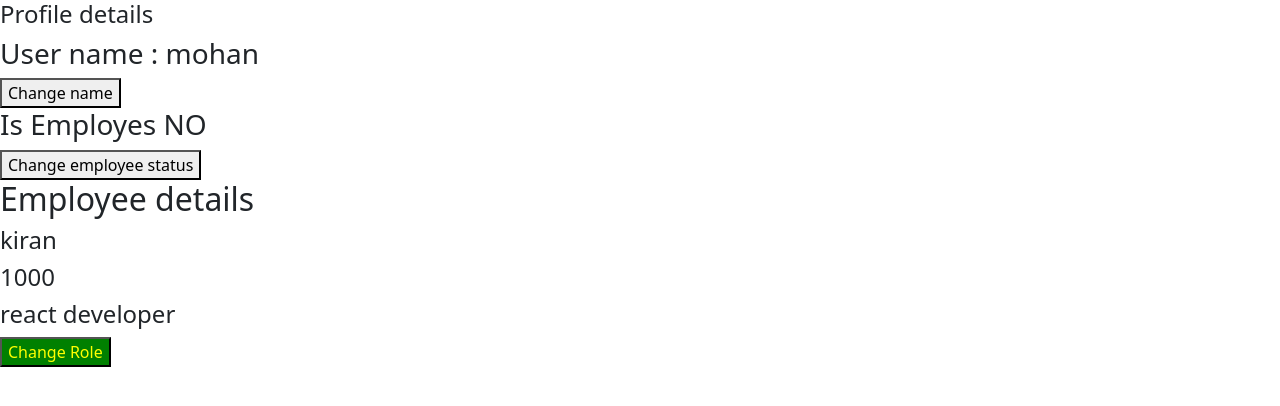
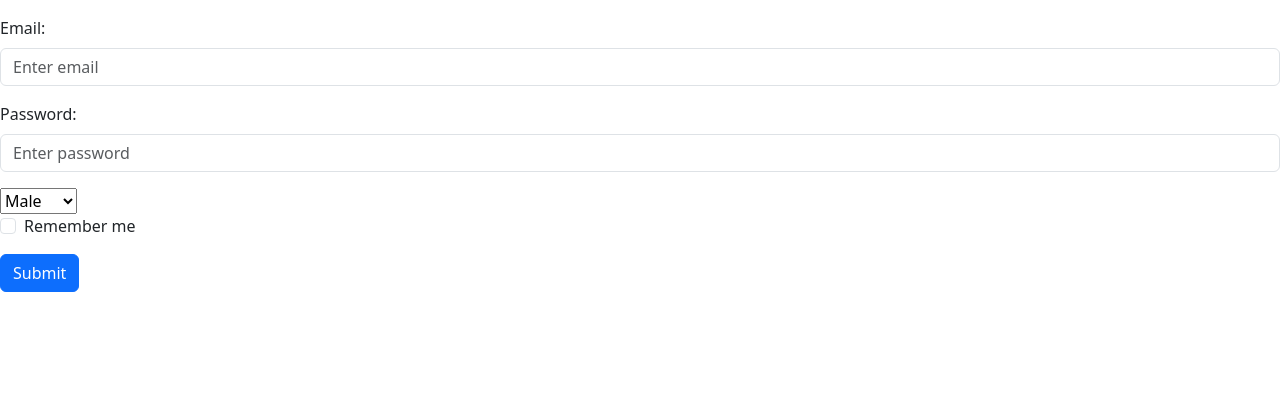
Before and after one commit to Jagadeeshsetti/ReactApp, a React (Create React App) app: page / in a window 1280 px wide. Shown: the top 406 px of the page. Built offline with nearby package versions, Linux system fonts and the light colour scheme.

Commit message:
forms(uncontrolled) and useRef hook and regex

```diff
--- a/src/App.js
+++ b/src/App.js
@@ -10,6 +10,7 @@ import ProductListing from "./components/productListing/productListing.js";
 import UnmountingPhase from "./components/unmounting/parent.js";
 import CircleGenerator from "./components/circleGenerate/circle-generator.js";
 import ProfileComponent from "./components/profile/profile.js";
+import UncontrolledForm from "./components/forms/uncontrolled.js";
 
 
 
@@ -36,7 +37,7 @@ function App(){
 
    return(
     <>
-<ProfileComponent />
+<UncontrolledForm />
     </>
    );
 }
@@ -64,9 +65,7 @@ class EachTeam extends Component{
     return(
 
       <>
-          <Heading1 title={teamName }/>
-          <Heading2 title={trophy} />
-          <ListComponent list={players} />
+
      </>
 
     )
--- /dev/null
+++ b/src/components/forms/uncontrolled.js
@@ -0,0 +1,96 @@
+import { useRef, useState } from "react";
+
+
+const UncontrolledForm = () =>{
+
+    const emailRef = useRef();
+    const passwordRef = useRef();
+    const optionRef = useRef();
+    const [error, setError] = useState("")
+
+
+    const handleSubmit = (event) =>{
+        event.preventDefault()
+
+        const email = emailRef.current.value;
+        let password = passwordRef.current.value;
+        password = Number(password);
+        const gender = optionRef.current.value;
+        console.log(gender,"gendergender");
+
+        const textRegex = /code/
+        const passwordRegex = /[0-9]/
+
+
+        if(textRegex.test(email) && passwordRegex.test(password)) {
+            // valid email input
+            setError("")
+
+             const userForm = {
+            email: email,
+            password: password,
+        };
+
+        console.log(userForm,"userForm");
+
+        }else{
+            // alert("invalid user input")
+            setError("invalid user input")
+            const userForm = {
+                email: email,
+                password: password,
+            };
+        console.log(userForm,"userFormInvalid");
+
+        }
+
+
+
+    }
+    return(
+        <form onSubmit={handleSubmit}>
+  <div className="mb-3 mt-3">
+    <label htmlFor="email" className="form-label">
+      Email:
+    </label>
+    <input
+      type="text"
+      className="form-control"
+      id="email"
+      placeholder="Enter email"
+      name="email"
+      ref={emailRef}
+    />
+  </div>
+  <div className="mb-3">
+    <label htmlFor="pwd" className="form-label">
+      Password:
+    </label>
+    <input
+      type="password"
+      className="form-control"
+      id="pwd"
+      placeholder="Enter password"
+      name="pswd"
+      ref={passwordRef}
+    />
+  </div>
+  <select ref = {optionRef}>
+<option option = "Male">Male</option>
+<option option = "Female">Female</option>
+  </select>
+  { error && <span style={{color : "red"}}>Invalid credentials</span> }
+  <div className="form-check mb-3">
+    <label className="form-check-label">
+      <input className="form-check-input" type="checkbox" name="remember" />{" "}
+      Remember me
+    </label>
+  </div>
+  <button type="submit" className="btn btn-primary">
+    Submit
+  </button>
+</form>
+    )
+};
+
+export default UncontrolledForm;
```
